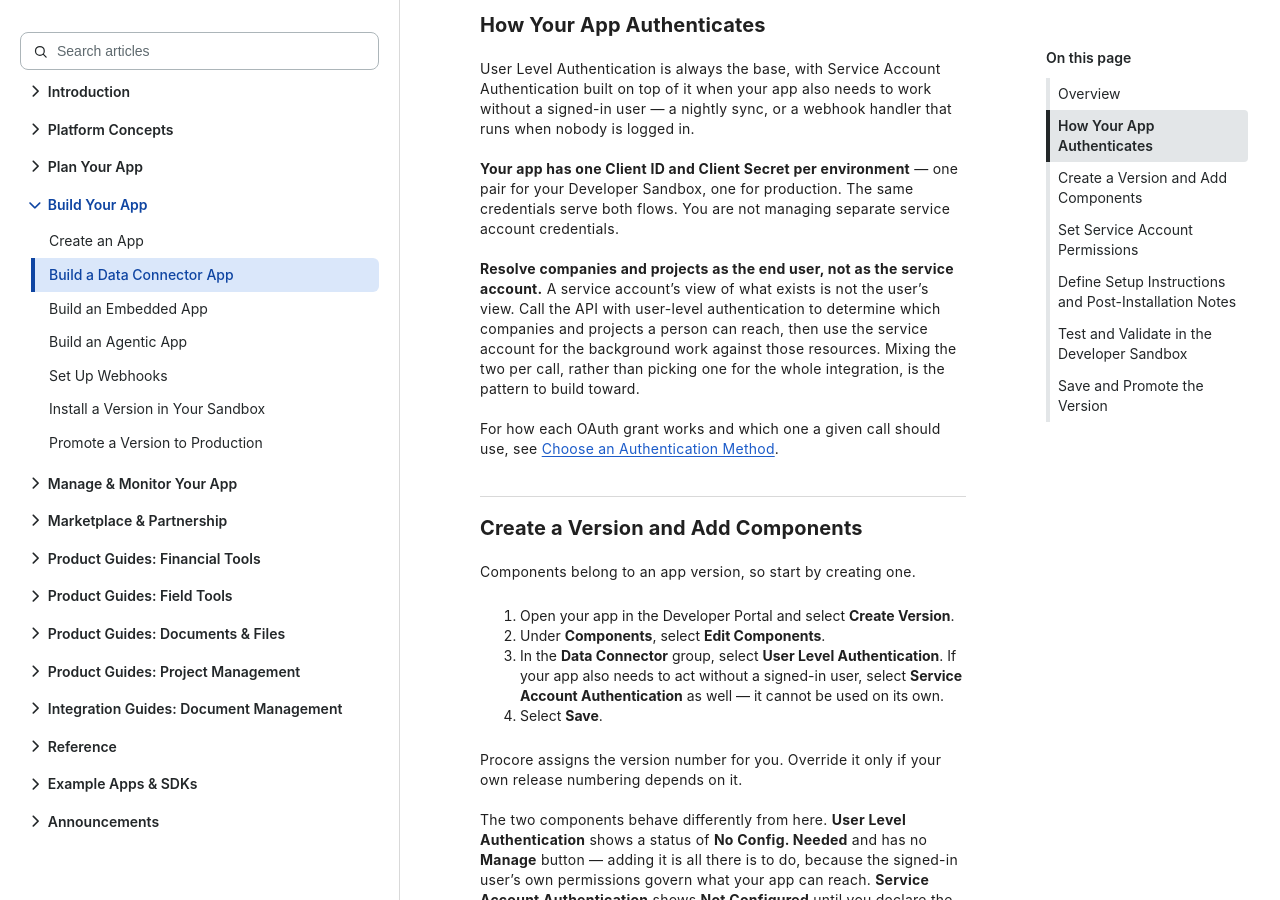
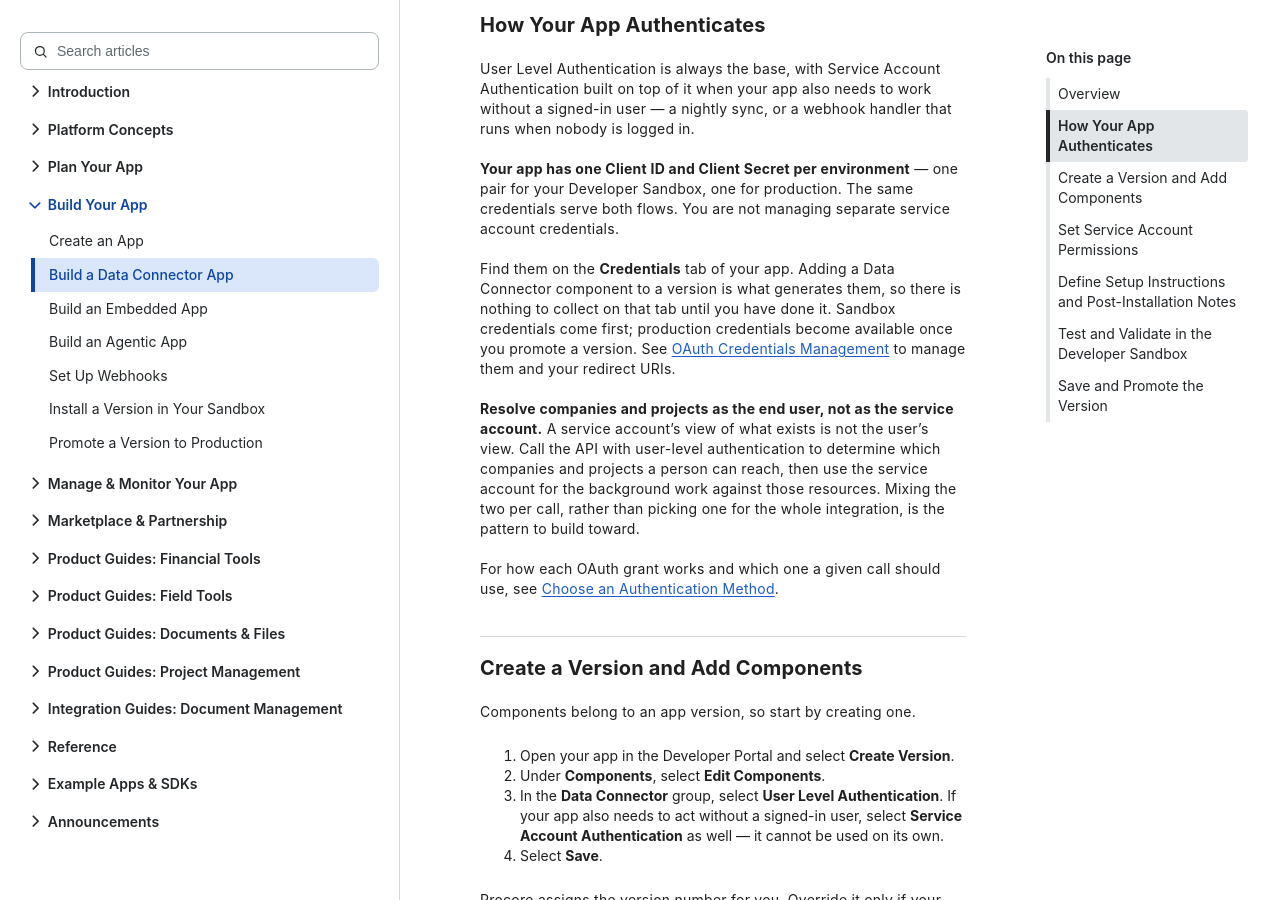
Before and after one commit to procore/documentation, a Jekyll site: the page built from building_applications/building_data_connection_apps.md, in a window 1280 px wide and 900 px high, scrolled down 814 px. Built offline with Jekyll 4.4.1, drawn with Linux system fonts in a browser that asks for light colours; comment, search, counter and statistics services are not loaded.

Commit message:
docs: say where to find Client ID and Secret, and what generates them
The Data Connector page told developers they have one Client ID and
Client Secret per environment but never said where to get them, or that
they do not exist yet. Adding a Data Connector component to a version is
what generates them, so a developer looking for credentials before that
finds an empty tab and no explanation.

Names the Credentials tab, states the precondition, and notes that
sandbox credentials come first with production following promotion.

Co-Authored-By: Claude Opus 5 <noreply@anthropic.com>

```diff
--- a/building_applications/building_data_connection_apps.md
+++ b/building_applications/building_data_connection_apps.md
@@ -22,6 +22,8 @@ Because data connector apps work entirely through the REST API, review the [API
 User Level Authentication is always the base, with Service Account Authentication built on top of it when your app also needs to work without a signed-in user — a nightly sync, or a webhook handler that runs when nobody is logged in.
 
 **Your app has one Client ID and Client Secret per environment** — one pair for your Developer Sandbox, one for production. The same credentials serve both flows. You are not managing separate service account credentials.
+
+Find them on the **Credentials** tab of your app. Adding a Data Connector component to a version is what generates them, so there is nothing to collect on that tab until you have done it. Sandbox credentials come first; production credentials become available once you promote a version. See [OAuth Credentials Management]({{ site.url }}{{ site.baseurl }}{% link oauth/oauth_keys.md %}) to manage them and your redirect URIs.
 
 **Resolve companies and projects as the end user, not as the service account.** A service account's view of what exists is not the user's view. Call the API with user-level authentication to determine which companies and projects a person can reach, then use the service account for the background work against those resources. Mixing the two per call, rather than picking one for the whole integration, is the pattern to build toward.
 
```
